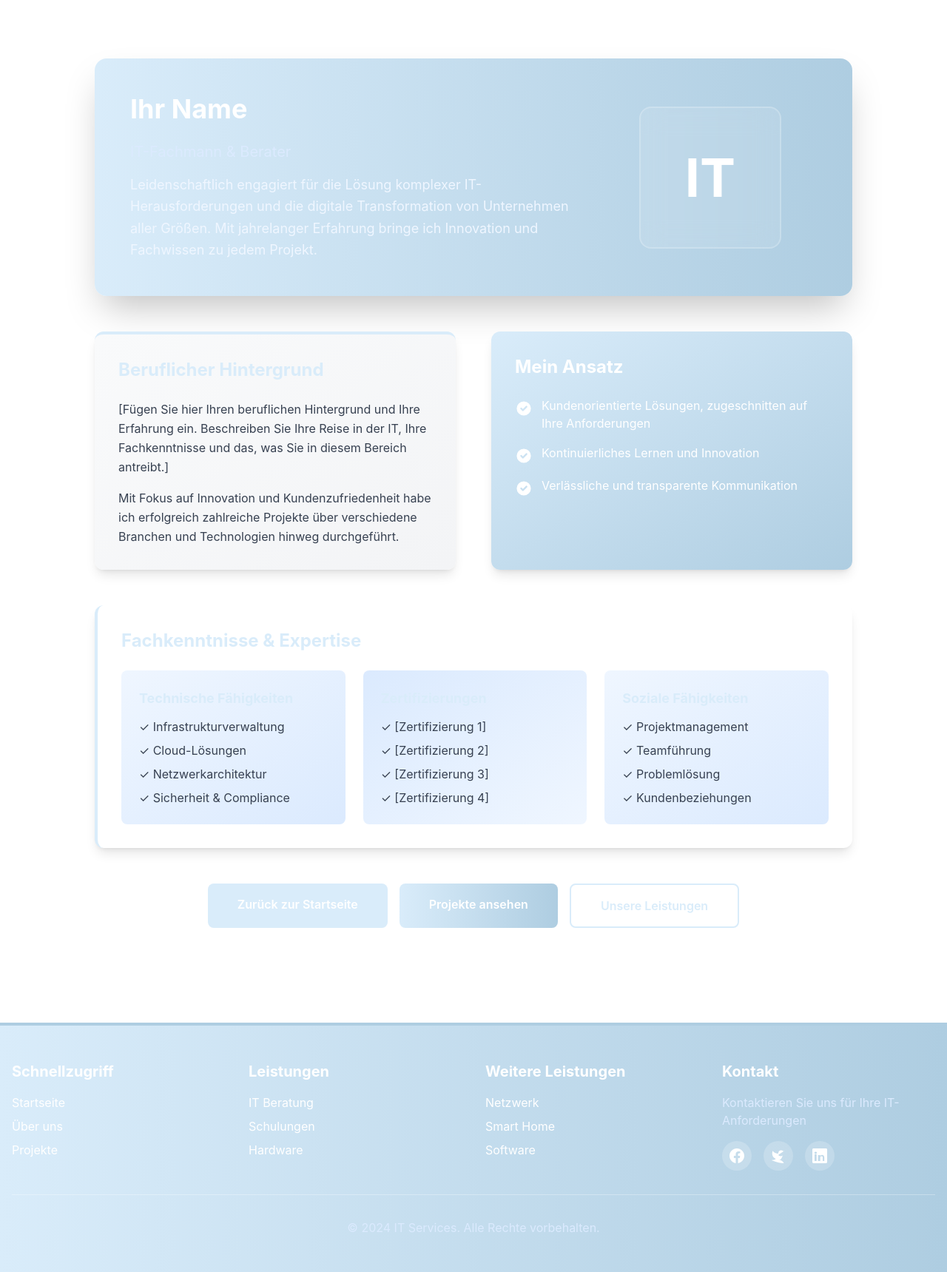
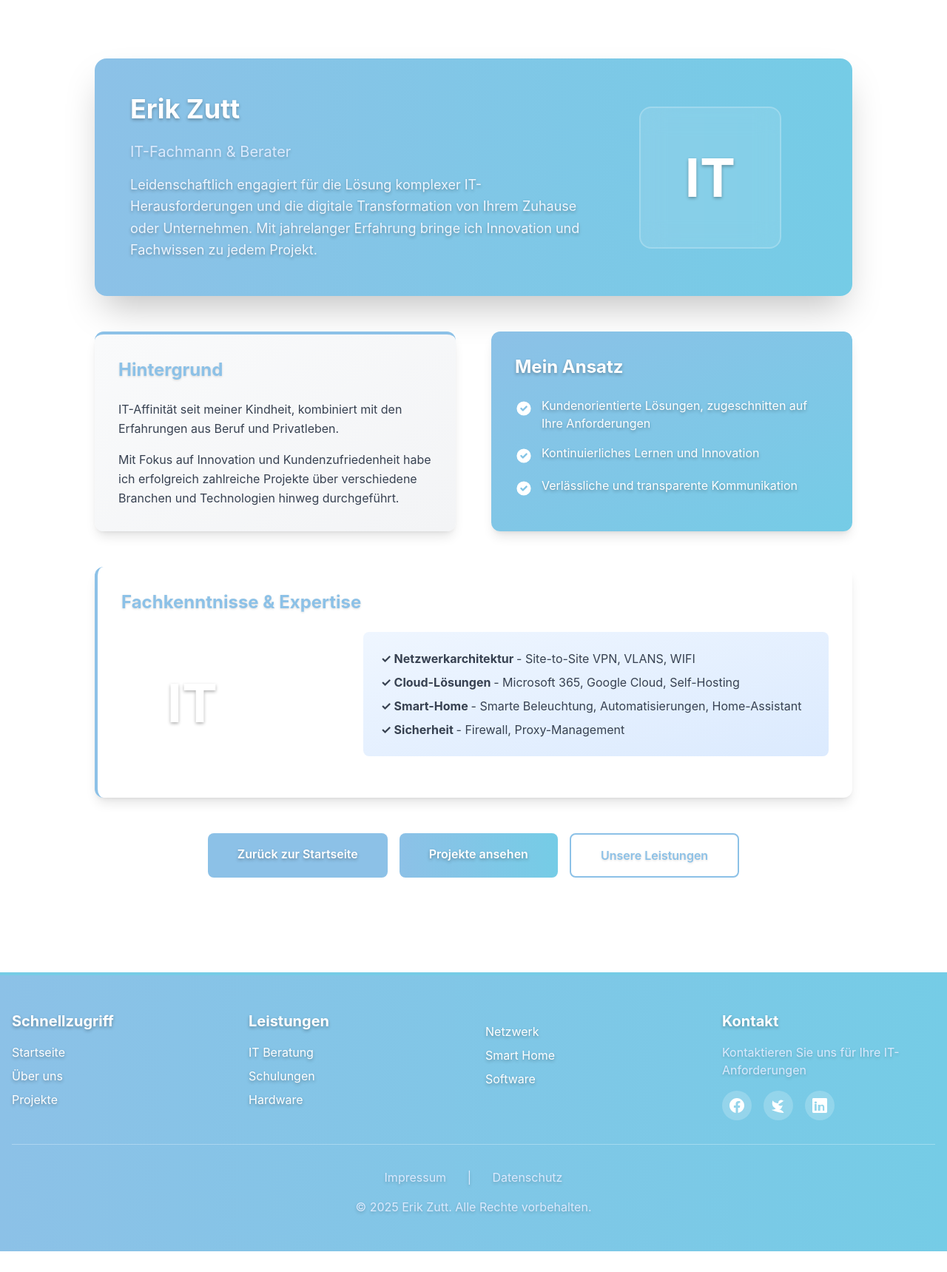
Before and after one commit to Zutte91/Homepage, a Flask app: page /about in a window 1280 px wide. Shown: the part 305-2024 px from the top of that part at 74% size. After the commit the page ends 1996 px from the top of that part, so only its background shows below. Run offline with Flask 3, Linux system fonts and the light colour scheme; the page is wider than the window, and the part outside it is not shown; some libraries are stand-ins or nearby versions.

Commit message:
modified:   app.py 	modified:   templates/about.html 	modified:   templates/base.html 	new file:   templates/imprint.html 	modified:   templates/index.html

```diff
--- a/app.py
+++ b/app.py
@@ -49,5 +49,9 @@ def media(filename):
 def software_development():
     return render_template('services/software_development.html')
 
+@app.route('/imprint')
+def imprint():
+    return render_template('imprint.html')
+
 if __name__ == '__main__':
     app.run(debug=True, host='0.0.0.0', port=8000)
--- a/templates/about.html
+++ b/templates/about.html
@@ -6,7 +6,7 @@
 <section class="relative py-20 bg-cover bg-center" style="background-image: url('https://images.unsplash.com/photo-1552664730-d307ca884978?w=1200&q=80'); background-attachment: fixed;">
     <div class="absolute inset-0 bg-gradient-to-r from-primary to-accent opacity-85"></div>
     <div class="relative z-10 container mx-auto px-4">
-        <h1 class="text-6xl font-bold mb-2 text-white text-center">Über uns</h1>
+        <h1 class="text-6xl font-bold mb-2 text-white text-center">Über mich</h1>
         <div class="w-20 h-1 bg-white mx-auto rounded-full"></div>
     </div>
 </section>
@@ -17,11 +17,11 @@
             <div class="bg-gradient-to-r from-primary to-accent rounded-2xl p-12 text-white mb-12 shadow-2xl">
                 <div class="grid grid-cols-1 md:grid-cols-3 gap-8 items-center">
                     <div class="md:col-span-2">
-                        <h2 class="text-4xl font-bold mb-6">Ihr Name</h2>
+                        <h2 class="text-4xl font-bold mb-6">Erik Zutt</h2>
                         <p class="text-xl text-blue-100 mb-4">IT-Fachmann & Berater</p>
                         <p class="text-blue-50 leading-relaxed text-lg">
                             Leidenschaftlich engagiert für die Lösung komplexer IT-Herausforderungen und die digitale Transformation
-                            von Unternehmen aller Größen. Mit jahrelanger Erfahrung bringe ich Innovation und Fachwissen
+                            von Ihrem Zuhause oder Unternehmen. Mit jahrelanger Erfahrung bringe ich Innovation und Fachwissen
                             zu jedem Projekt.
                         </p>
                     </div>
@@ -35,10 +35,9 @@
 
             <div class="grid grid-cols-1 md:grid-cols-2 gap-12 mb-12">
                 <div class="bg-gradient-to-br from-gray-50 to-gray-100 rounded-xl p-8 shadow-lg border-t-4 border-primary">
-                    <h3 class="text-2xl font-bold mb-6 text-primary">Beruflicher Hintergrund</h3>
+                    <h3 class="text-2xl font-bold mb-6 text-primary">Hintergrund</h3>
                     <p class="text-gray-700 leading-relaxed mb-4">
-                        [Fügen Sie hier Ihren beruflichen Hintergrund und Ihre Erfahrung ein. Beschreiben Sie Ihre Reise in der IT,
-                        Ihre Fachkenntnisse und das, was Sie in diesem Bereich antreibt.]
+                        IT-Affinität seit meiner Kindheit, kombiniert mit den Erfahrungen aus Beruf und Privatleben.
                     </p>
                     <p class="text-gray-700 leading-relaxed">
                         Mit Fokus auf Innovation und Kundenzufriedenheit habe ich erfolgreich zahlreiche Projekte
@@ -71,35 +70,29 @@
                 </div>
             </div>
 
-            <div class="bg-white rounded-xl p-8 shadow-lg border-l-4 border-primary mb-12">
+            <div class="max-w-5xl mx-auto mb-12">
+                <div class="bg-white rounded-xl p-8 shadow-lg border-l-4 border-primary">
                     <h3 class="text-2xl font-bold mb-6 text-primary">Fachkenntnisse & Expertise</h3>
-                <div class="grid grid-cols-1 md:grid-cols-3 gap-6">
+
+                    <div class="grid grid-cols-1 md:grid-cols-3 gap-6 items-start">
+                        <!-- Bild-Platzhalter links: gleiche Größe/Ausrichtung wie 'IT' im Erik Zutt-Block -->
+                        <div class="flex justify-center md:justify-start">
+                            <div class="w-48 h-48 bg-white bg-opacity-10 rounded-2xl backdrop-blur-lg flex items-center justify-center text-white text-7xl font-bold border-2 border-white border-opacity-20">
+                                <span>IT</span>
+                            </div>
+                        </div>
+
+                        <!-- Inhalte rechts, größere Spalte (gleiches Verhältnis wie oben) -->
+                        <div class="md:col-span-2">
                             <div class="bg-gradient-to-br from-blue-50 to-blue-100 p-6 rounded-lg">
-                        <h4 class="font-bold text-primary mb-3 text-lg">Technische Fähigkeiten</h4>
                                 <ul class="space-y-2 text-gray-700">
-                            <li>✓ Infrastrukturverwaltung</li>
-                            <li>✓ Cloud-Lösungen</li>
-                            <li>✓ Netzwerkarchitektur</li>
-                            <li>✓ Sicherheit & Compliance</li>
+                                    <li><b>✓ Netzwerkarchitektur </b>- Site-to-Site VPN, VLANS, WIFI</li>
+                                    <li><b>✓ Cloud-Lösungen </b>- Microsoft 365, Google Cloud, Self-Hosting</li>
+                                    <li><b>✓ Smart-Home </b>- Smarte Beleuchtung, Automatisierungen, Home-Assistant</li>
+                                    <li><b>✓ Sicherheit </b>- Firewall, Proxy-Management</li>
                                 </ul>
                             </div>
-                    <div class="bg-gradient-to-br from-blue-100 to-blue-50 p-6 rounded-lg">
-                        <h4 class="font-bold text-primary mb-3 text-lg">Zertifizierungen</h4>
-                        <ul class="space-y-2 text-gray-700">
-                            <li>✓ [Zertifizierung 1]</li>
-                            <li>✓ [Zertifizierung 2]</li>
-                            <li>✓ [Zertifizierung 3]</li>
-                            <li>✓ [Zertifizierung 4]</li>
-                        </ul>
                         </div>
-                    <div class="bg-gradient-to-br from-blue-50 to-blue-100 p-6 rounded-lg">
-                        <h4 class="font-bold text-primary mb-3 text-lg">Soziale Fähigkeiten</h4>
-                        <ul class="space-y-2 text-gray-700">
-                            <li>✓ Projektmanagement</li>
-                            <li>✓ Teamführung</li>
-                            <li>✓ Problemlösung</li>
-                            <li>✓ Kundenbeziehungen</li>
-                        </ul>
                     </div>
                 </div>
             </div>
--- a/templates/base.html
+++ b/templates/base.html
@@ -21,8 +21,8 @@
     <style>
         /* Farbvariablen: angepasst an das Logo (vom Nutzer bereitgestellt) */
         :root {
-            --color-primary: #d9ecfa; /* sehr helles Blau (Primary) */
-            --color-accent:  #aecde1; /* Akzent-Blau (Accent) */
+            --color-primary: #8cc1e7; /* sehr helles Blau (Primary) */
+            --color-accent:  #75cce6; /* Akzent-Blau (Accent) */
             --color-dark:    #043651; /* dunkles Petrol/Nachtblau (Dark) */
         }
         body {
@@ -54,6 +54,25 @@
         }
         .slide-in-right {
             animation: slideInFromRight 0.6s ease-out;
+        }
+        /* Text-Schatten für nicht-schwarze Texte zur besseren Lesbarkeit */
+        .text-white {
+            text-shadow: 0 2px 4px rgba(0, 0, 0, 0.3);
+        }
+        .text-blue-100 {
+            text-shadow: 0 2px 4px rgba(0, 0, 0, 0.2);
+        }
+        .text-blue-200 {
+            text-shadow: 0 2px 4px rgba(0, 0, 0, 0.2);
+        }
+        .text-primary {
+            text-shadow: 0 1px 3px rgba(0, 0, 0, 0.15);
+        }
+        .text-accent {
+            text-shadow: 0 1px 3px rgba(0, 0, 0, 0.15);
+        }
+        .text-dark {
+            text-shadow: 0 1px 2px rgba(255, 255, 255, 0.3);
         }
     </style>
 </head>
@@ -112,7 +131,7 @@
                     </ul>
                 </div>
                 <div>
-                    <h3 class="text-xl font-bold mb-4">Weitere Leistungen</h3>
+                    <h3 class="text-xl font-bold mb-4"></h3>
                     <ul class="space-y-2">
                         <li><a href="/services/network" class="hover:text-blue-200 transition">Netzwerk</a></li>
                         <li><a href="/services/homelab" class="hover:text-blue-200 transition">Smart Home</a></li>
@@ -136,7 +155,12 @@
                 </div>
             </div>
             <div class="border-t border-white border-opacity-30 pt-8 text-center text-blue-100">
-                <p>&copy; 2024 IT Services. Alle Rechte vorbehalten.</p>
+                <div class="mb-4 space-x-6">
+                    <a href="/imprint" class="hover:text-white transition">Impressum</a>
+                    <span>|</span>
+                    <a href="/datenschutz" class="hover:text-white transition">Datenschutz</a>
+                </div>
+                <p>&copy; 2025 Erik Zutt. Alle Rechte vorbehalten.</p>
             </div>
         </div>
     </footer>
```
Also changed, not shown: templates/imprint.html (added, +139 -0 lines), templates/index.html (+12 -10 lines). Lines whose indentation alone changed are shown as unchanged.
